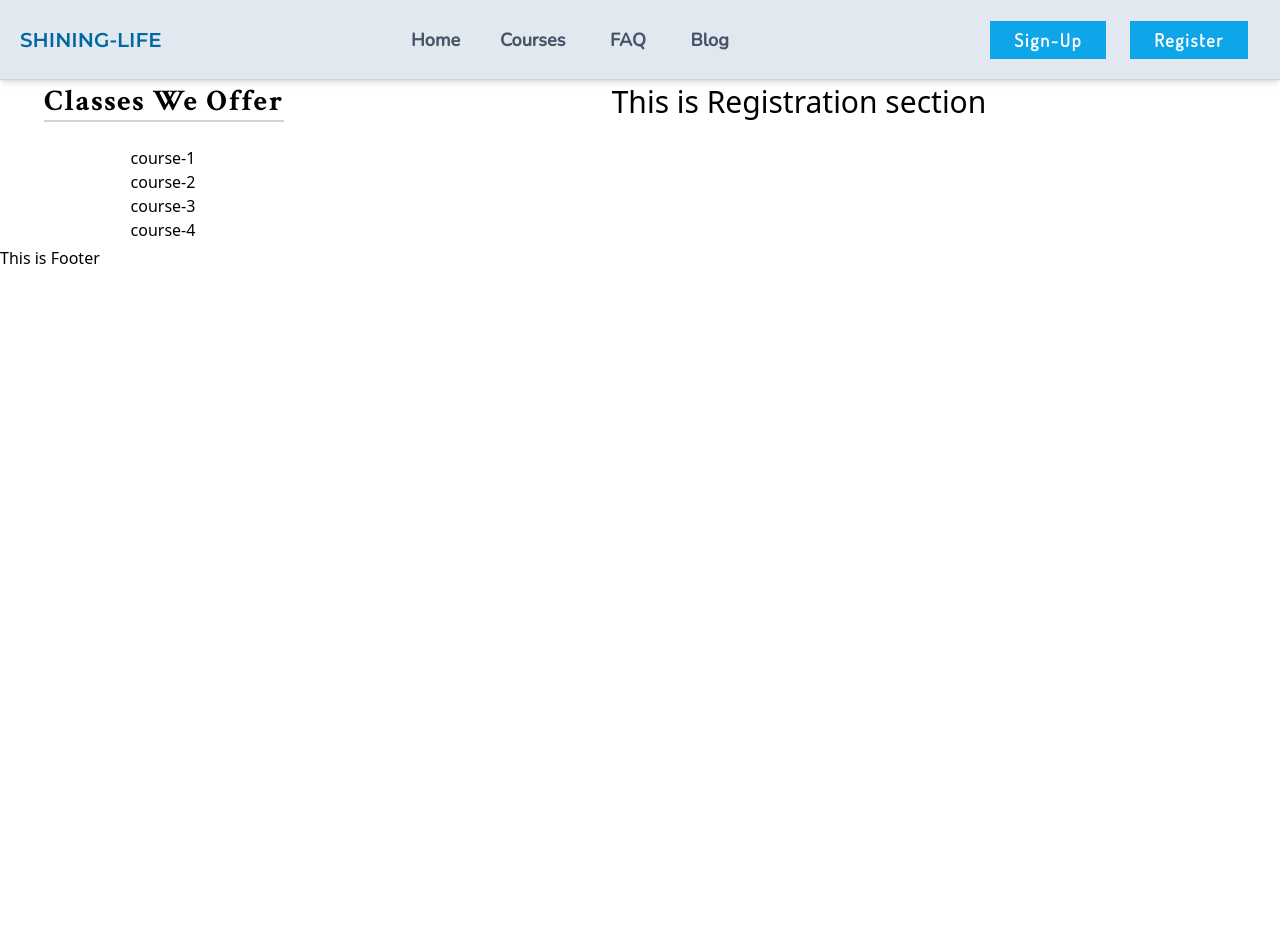
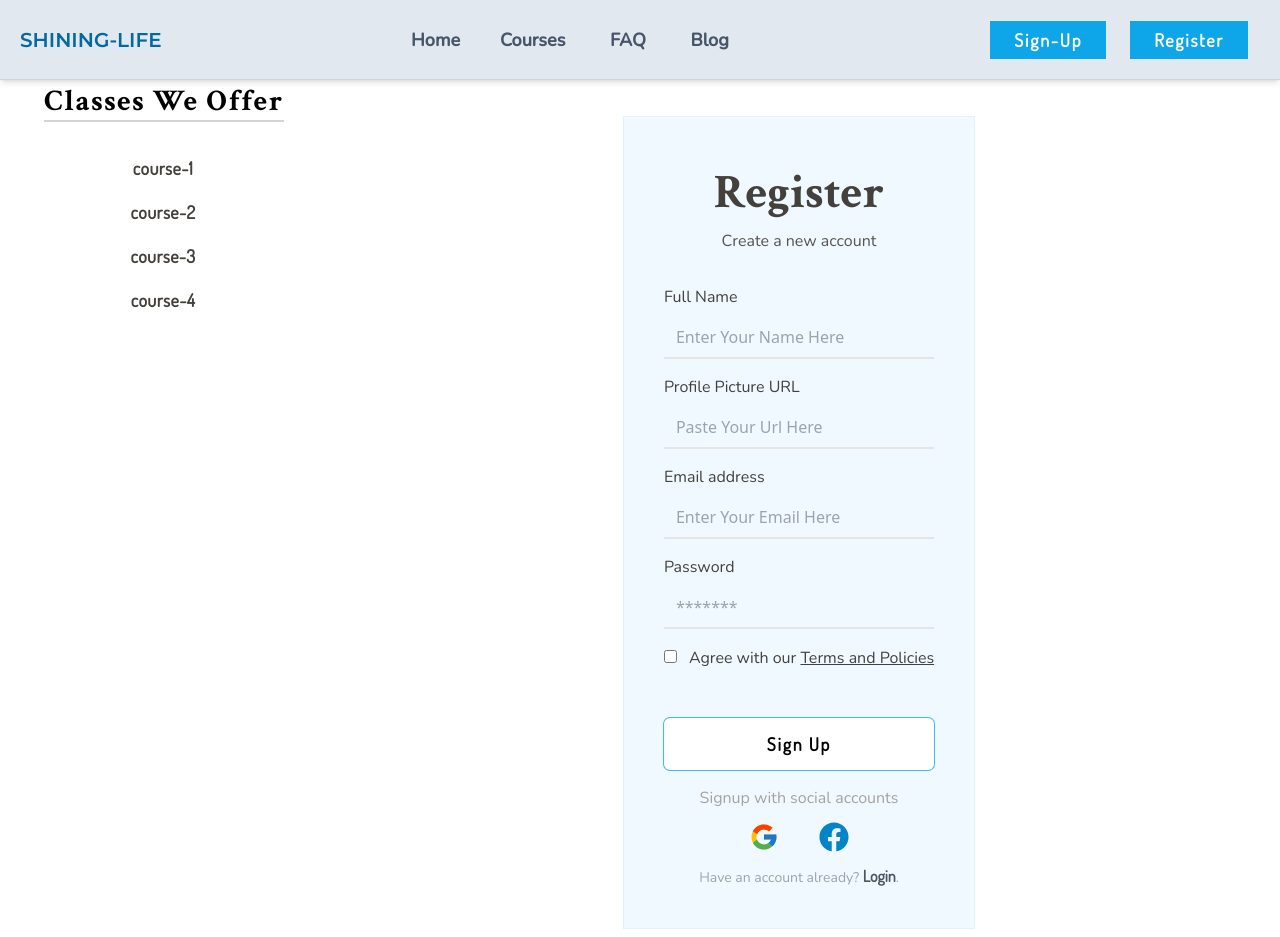
Before and after one commit to pro-dev-ryan/Shining-Life-Client, a React (Vite) app: page /register in a window 1280 px wide. Shown: the top 937 px of the page. Before the commit the page ends 800 px from the top, so only its background shows below. Built offline with nearby package versions, Linux system fonts and the light colour scheme.

Commit message:
Reg page design done

```diff
--- a/package.json
+++ b/package.json
@@ -11,6 +11,7 @@
   "dependencies": {
     "react": "^18.2.0",
     "react-dom": "^18.2.0",
+    "react-hook-form": "^7.38.0",
     "react-router-dom": "^6.4.2"
   },
   "devDependencies": {
--- a/src/index.css
+++ b/src/index.css
@@ -44,3 +44,8 @@
     @apply bg-zinc-500 text-white font-button bg-opacity-50 rounded-md lg:px-10 px-4 py-2 font-semibold shadow-md hover:bg-opacity-40 hover:shadow-slate-400 transition duration-200;
   }
 }
+
+/* SideBar design: */
+.courses a {
+  @apply text-lg my-2 font-button hover:text-sky-500 text-stone-700 tracking-wide font-semibold;
+}
--- a/src/pages/Login.jsx
+++ b/src/pages/Login.jsx
@@ -3,7 +3,12 @@ import React from "react";
 const Login = () => {
   return (
     <div>
-      <h3 className="text-3xl text-center">This is Login section</h3>
+      <h1 className="text-4xl text-center font-bold font-heading lg:mt-10">
+        Login
+      </h1>
+      <form action="">
+        <label htmlFor="">Email</label>
+      </form>
     </div>
   );
 };
--- a/src/pages/Register.jsx
+++ b/src/pages/Register.jsx
@@ -1,9 +1,133 @@
 import React from "react";
+import { Link } from "react-router-dom";
+import { FcGoogle } from "react-icons/fc";
+import { FaFacebook } from "react-icons/fa";
 
+// import { AuthContext } from "../context/ContextAuth";
 const Register = () => {
+  // const { signUp, updateName, verifyMail, setLoader } = useContext(AuthContext);
+  // const navigate = useNavigate();
+
   return (
-    <div>
-      <h3 className="text-3xl text-center">This is Registration section</h3>
+    <div className="flex justify-center items-center pt-8">
+      <div className="flex flex-col max-w-md p-3 border border-sky-100 sm:p-10 bg-sky-50 text-stone-700">
+        <div className="mb-8 text-center">
+          <h1
+            className="my-3 text-5xl font-bold font-heading
+          "
+          >
+            Register
+          </h1>
+          <p className="text-base font-text text-stone-600">
+            Create a new account
+          </p>
+        </div>
+        <form onSubmit="" noValidate="" action="" className="space-y-12">
+          <div className="space-y-4">
+            <div>
+              <label htmlFor="email" className="block mb-2 font-text text-md">
+                Full Name
+              </label>
+              <input
+                type="text"
+                name="name"
+                id="name"
+                placeholder="Enter Your Name Here"
+                className="w-full px-3 py-2 border-b-2 bg-sky-50 border-b-stone-200 hover:border-b-zinc-500 transition-colors duration-150 focus:border-sky-900 outline-none text-stone-900"
+                data-temp-mail-org="0"
+              />
+            </div>
+            <div>
+              <label htmlFor="photo" className="block mb-2 font-text text-md">
+                Profile Picture URL
+              </label>
+              <input
+                type="url"
+                name="photo"
+                id="photo"
+                placeholder="Paste Your Url Here"
+                className="w-full px-3 py-2 border-b-2 bg-sky-50 border-b-stone-200 hover:border-b-zinc-500 transition-colors duration-150 focus:border-sky-900 outline-none text-stone-900"
+                data-temp-mail-org="0"
+              />
+            </div>
+            <div>
+              <label htmlFor="email" className="block mb-2 font-text text-md">
+                Email address
+              </label>
+              <input
+                type="email"
+                name="email"
+                id="email"
+                placeholder="Enter Your Email Here"
+                className="w-full px-3 py-2 border-b-2 bg-sky-50 border-b-stone-200 hover:border-b-zinc-500 transition-colors duration-150 focus:border-sky-900 text-stone-900 outline-none"
+                data-temp-mail-org="0"
+              />
+            </div>
+            <div>
+              <div className="flex justify-between mb-2">
+                <label htmlFor="password" className="font-text text-md">
+                  Password
+                </label>
+              </div>
+              <input
+                type="password"
+                name="password"
+                id="password"
+                placeholder="*******"
+                className="w-full px-3 py-2 border-b-2 bg-sky-50 border-b-stone-200 hover:border-b-zinc-500 transition-colors duration-150 md:focus:border-sky-900 text-stone-900 outline-none"
+              />
+            </div>
+            <div>
+              <input type="checkbox" id="policies" />
+              <label htmlFor="policies" className="text-base pl-3 font-text">
+                Agree with our{" "}
+                <Link
+                  to="/termsAndPolicies"
+                  className="underline hover:text-sky-500"
+                >
+                  Terms and Policies
+                </Link>
+              </label>
+            </div>
+          </div>
+          <div className="space-y-2">
+            <div>
+              <button
+                type="submit"
+                className="w-full px-8 py-3 text-lg tracking-widest transition-colors duration-200 font-bold rounded-md bg-white hover:bg-sky-700 hover:text-white text-black ring-1 ring-sky-400 hover:ring-0 font-button"
+              >
+                Sign Up
+              </button>
+            </div>
+          </div>
+        </form>
+        <div className="text-center pt-4 space-x-1">
+          <p className="px-3 text-base font-text text-stone-400">
+            Signup with social accounts
+          </p>
+        </div>
+        <div className="flex justify-center space-x-4">
+          <button aria-label="Log in with Google" className="p-3">
+            <FcGoogle size={30} />
+          </button>
+          <button
+            aria-label="Log in with Facebook"
+            className="p-3 text-sky-600"
+          >
+            <FaFacebook size={30} />
+          </button>
+        </div>
+        <p className="px-6 text-sm text-center font-text text-gray-400">
+          Have an account already?{" "}
+          <Link
+            to="/login"
+            className="hover:underline font-button font-bold text-base text-gray-600"
+          >
+            Login
+          </Link>
+          .
+        </p>
+      </div>
     </div>
   );
 };
--- a/src/routers/router.jsx
+++ b/src/routers/router.jsx
@@ -30,7 +30,7 @@ export const router = createBrowserRouter([
         element: <Blog />,
       },
       {
-        path: "/sign-in",
+        path: "/login",
         element: <Login />,
       },
       {
```
Also changed, not shown: 1 other file (tests, documents, lock files or other folders).
